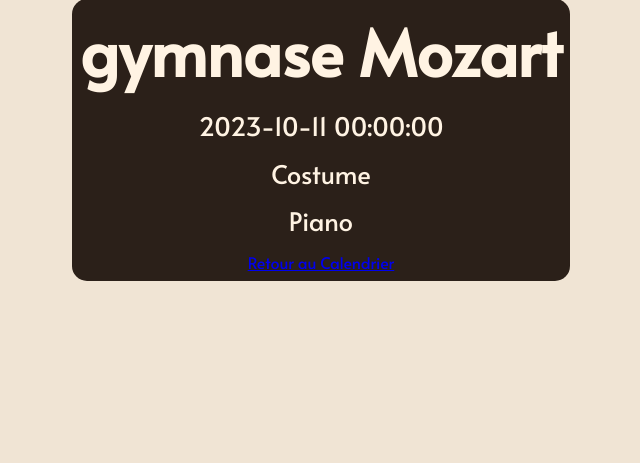
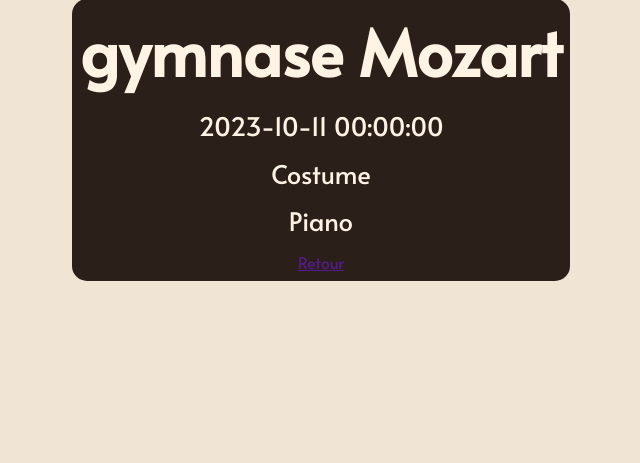
Before and after one commit to SelimHani/SAE-3.05-Sujet4, a Flask app: page /detail-repetition/1 in a window 1280 px wide. Shown: the part 290-753 px from the top of the page, without its empty margins (319-959 px from the left). Run offline with Flask 3, Linux system fonts and the light colour scheme; some libraries are stand-ins or nearby versions.

Commit message:
reglage des retours des boutons

```diff
--- a/projet/templates/ajouter_equipement.html
+++ b/projet/templates/ajouter_equipement.html
@@ -20,7 +20,7 @@
     </div>
     <div id="bouton">
       <button type="submit" id="bAjouter"> [ AJOUTER ]</button>
-      <button type="reset" id="bAnnuler" onclick="location.href = '{{ url_for('creer_sondage_participation') }}';">[ RETOUR ]</button>
+      <button type="reset" id="bAnnuler" onclick="history.go(-1);">[ RETOUR ]</button>
     </div>
     {% if erreur ==1 %}<p>Deja existant</p>
     {% elif erreur ==0 %} <p>Equipement ajouté</p>
--- a/projet/templates/detail_repetition.html
+++ b/projet/templates/detail_repetition.html
@@ -13,6 +13,6 @@
   <p>{{r.date}}</p>
   {% for e in r.equipements %}
   <p>{{e.nom}}</p>{% endfor %}
-  <a href="{{ url_for('calendrier') }}">Retour au Calendrier</a>
+  <a href="" onclick="history.go(-1);">Retour</a>
 </div>
 {% endblock content %}
```
